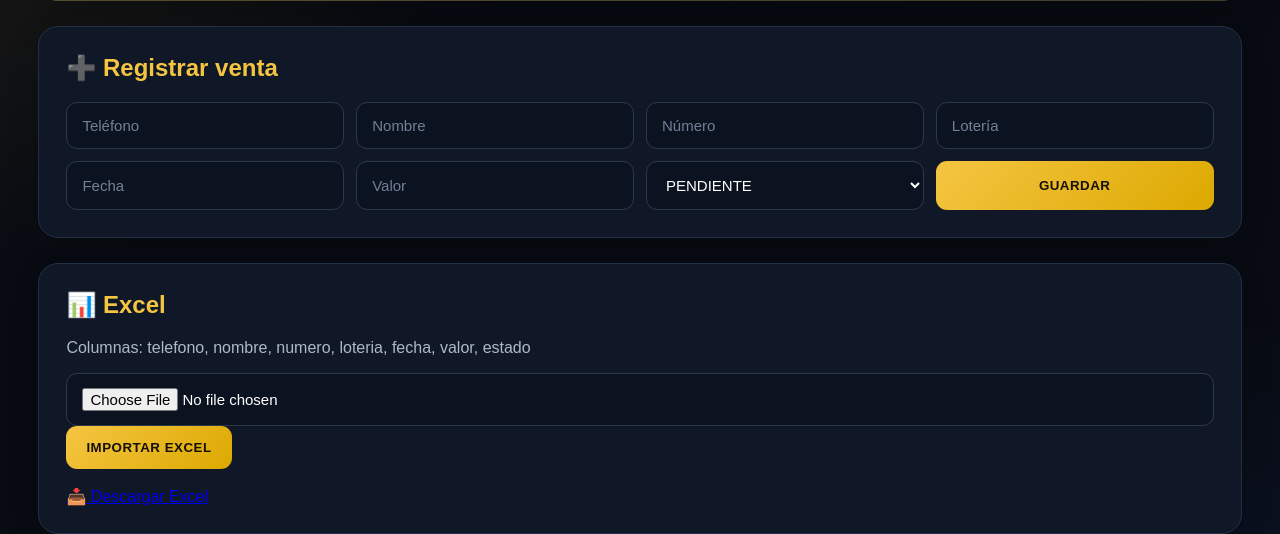
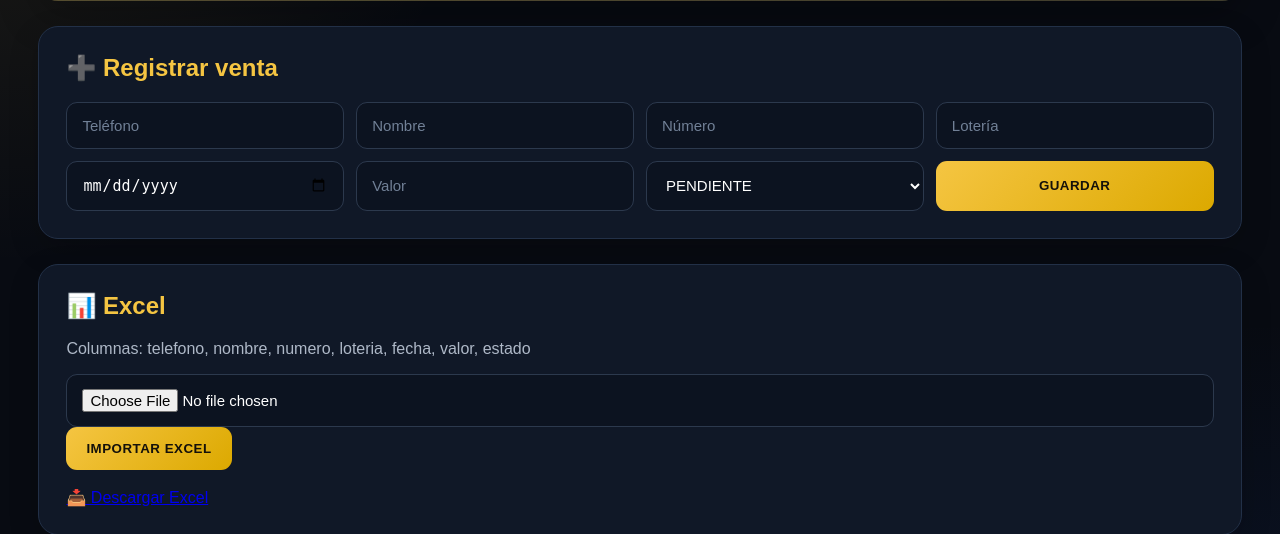
Before and after one commit to carloscomcap-ctrl/alex-fortuna, a Flask app: page /admin in a window 1280 px wide. Shown: the part 228-762 px from the top of the page. Run offline with Flask 3, Linux system fonts and the light colour scheme; the visitor is signed in with stand-in values (Sample User, id 1); data that the repository does not hold is empty.

Commit message:
Update admin.html

```diff
--- a/templates/admin.html
+++ b/templates/admin.html
@@ -93,13 +93,11 @@
                     required
                 >
 
-                <input
-                    type="text"
-                    name="fecha"
-                    placeholder="Fecha"
-                    required
-                >
-
+              <input
+    type="date"
+    name="fecha"
+    required
+>
                 <input
                     type="number"
                     name="valor"
```
